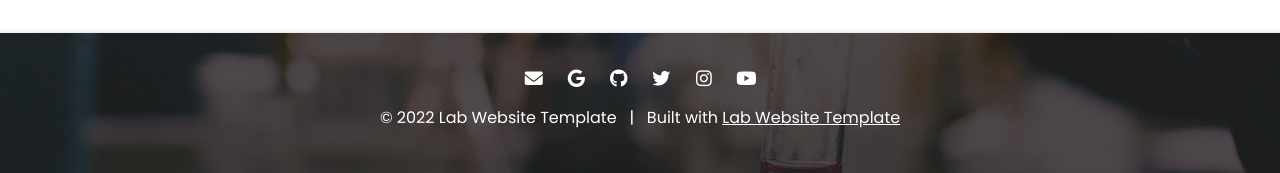
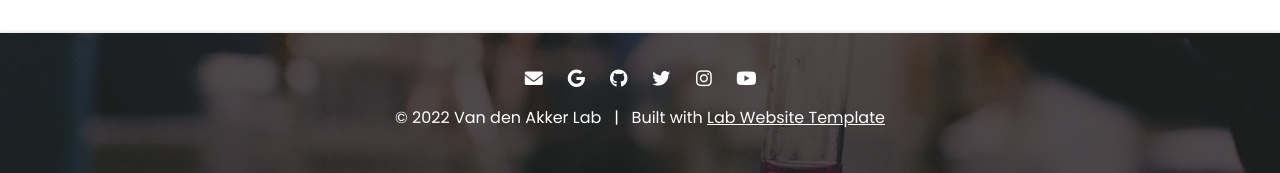
Before and after one commit to vandenakkerlab/vandenakkerlab.github.io, a Jekyll site: the page built from index.md, in a window 1280 px wide and 900 px high, scrolled down 973 px. Shown: the part 727-900 px from the top of the window. Built offline with Jekyll 4.4.1, drawn with Linux system fonts in a browser that asks for light colours; some of the changed text lies outside the part shown.

Commit message:
Update _config.yaml
added details

```diff
--- a/_config.yaml
+++ b/_config.yaml
@@ -1,12 +1,12 @@
 ### basic settings
 
 # site properties and page defaults
-title: Lab Website Template
+title: Van den Akker Lab
 description: An easy-to-use, flexible website template for labs, with automatic citations, GitHub tag imports, pre-built components, and more.
 logo: images/logo.svg
 header: images/background.jpg
 footer: images/background.jpg
-baseurl: /lab-website-template
+baseurl: ""
 
 # site social media and other links
 links:
```
